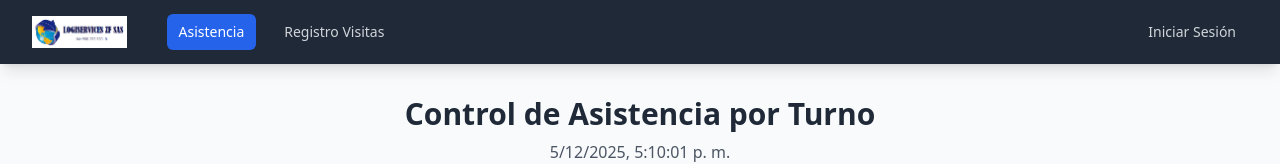
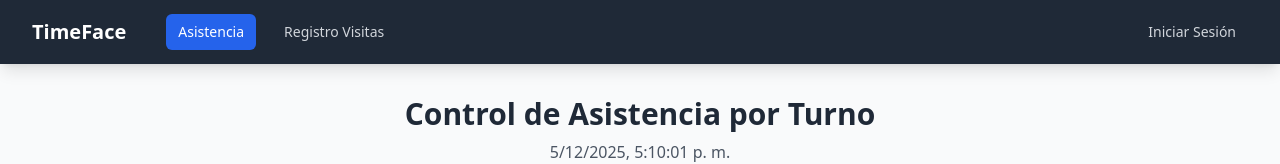
Before and after one commit to pauloperezpaternina/TimeFace, a React (Vite) app: page / in a window 1280 px wide. Shown: the top 164 px of the page. Built offline with nearby package versions, Linux system fonts and the light colour scheme; no server answers; the database is empty.

Commit message:
Reverted all changes back to version 5585901c6cf1a72a8ff12a74dd1a4aefc3ea977e

```diff
--- a/components/Header.tsx
+++ b/components/Header.tsx
@@ -1,3 +1,4 @@
+
 import React, { useState } from 'react';
 import { Page } from '../App';
 import { User } from '../types';
@@ -64,12 +65,7 @@ const Header: React.FC<HeaderProps> = ({ currentPage, setCurrentPage, currentUse
         <div className="flex items-center justify-between h-16">
           <div className="flex items-center">
             <div className="flex-shrink-0">
-              <img
-                src="/logo.png"
-                alt="Logiservices ZF S.A.S Logo"
-                className="h-8 w-auto cursor-pointer"
-                onClick={() => handleNavClick('dashboard')}
-              />
+              <span onClick={() => handleNavClick('dashboard')} className="text-white font-bold text-xl cursor-pointer">TimeFace</span>
             </div>
             <div className="hidden md:block">
               <div className="ml-10 flex items-baseline space-x-4">
```
Also changed, not shown: logo.png (deleted).
